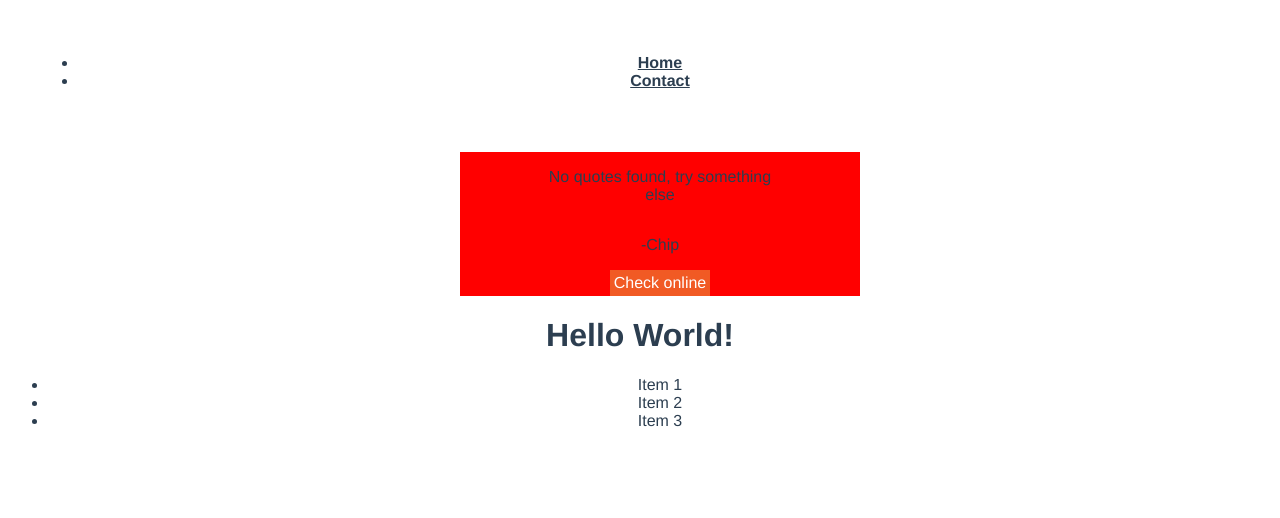
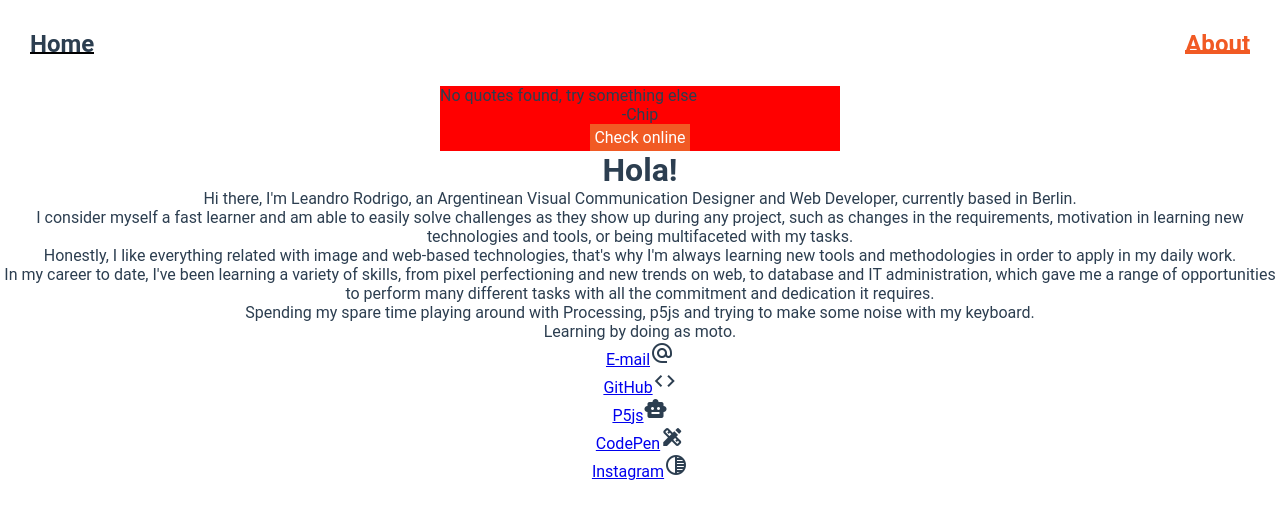
Before and after one commit to learodrigo/chuck-norris-jokes, a Vue app: page /about in a window 1280 px wide. Shown: the top 518 px of the page. Built offline with nearby package versions, Linux system fonts and the light colour scheme; no server answers.

Commit message:
Router and styling

```diff
--- a/public/index.html
+++ b/public/index.html
@@ -7,6 +7,42 @@
     <link href="https://assets.chucknorris.host/img/avatar/chuck-norris.png" rel="icon" type="image/x-icon">
     <title>Chuck Norris Jokes machine</title>
     <meta name="description" content="Chuck Norris Jokes random machine">
+    <link href="https://fonts.googleapis.com/icon?family=Material+Icons" rel="stylesheet">
+    <style>
+        * {
+            box-sizing: border-box;
+            font-family: 'Roboto', 'Helvetica', 'Arial', sans-serif;
+            margin: 0;
+            padding: 0;
+        }
+        ul {
+            list-style-type: none;
+        }
+        .material-icons {
+            font-family: 'Material Icons';
+            font-weight: normal;
+            font-style: normal;
+            font-size: 24px; /* Preferred icon size */
+            display: inline-block;
+            line-height: 1;
+            text-transform: none;
+            letter-spacing: normal;
+            word-wrap: normal;
+            white-space: nowrap;
+            direction: ltr;
+
+            /* Support for all WebKit browsers. */
+            -webkit-font-smoothing: antialiased;
+            /* Support for Safari and Chrome. */
+            text-rendering: optimizeLegibility;
+
+            /* Support for Firefox. */
+            -moz-osx-font-smoothing: grayscale;
+
+            /* Support for IE. */
+            font-feature-settings: 'liga';
+        }
+    </style>
   </head>
   <body>
     <noscript>
--- a/src/components/HelloWorld.vue
+++ /dev/null
@@ -1,58 +0,0 @@
-<template>
-  <div class="hello">
-    <h1>{{ msg }}</h1>
-    <p>
-      For a guide and recipes on how to configure / customize this project,<br>
-      check out the
-      <a href="https://cli.vuejs.org" target="_blank" rel="noopener">vue-cli documentation</a>.
-    </p>
-    <h3>Installed CLI Plugins</h3>
-    <ul>
-      <li><a href="https://github.com/vuejs/vue-cli/tree/dev/packages/%40vue/cli-plugin-babel" target="_blank" rel="noopener">babel</a></li>
-      <li><a href="https://github.com/vuejs/vue-cli/tree/dev/packages/%40vue/cli-plugin-router" target="_blank" rel="noopener">router</a></li>
-    </ul>
-    <h3>Essential Links</h3>
-    <ul>
-      <li><a href="https://vuejs.org" target="_blank" rel="noopener">Core Docs</a></li>
-      <li><a href="https://forum.vuejs.org" target="_blank" rel="noopener">Forum</a></li>
-      <li><a href="https://chat.vuejs.org" target="_blank" rel="noopener">Community Chat</a></li>
-      <li><a href="https://twitter.com/vuejs" target="_blank" rel="noopener">Twitter</a></li>
-      <li><a href="https://news.vuejs.org" target="_blank" rel="noopener">News</a></li>
-    </ul>
-    <h3>Ecosystem</h3>
-    <ul>
-      <li><a href="https://router.vuejs.org" target="_blank" rel="noopener">vue-router</a></li>
-      <li><a href="https://vuex.vuejs.org" target="_blank" rel="noopener">vuex</a></li>
-      <li><a href="https://github.com/vuejs/vue-devtools#vue-devtools" target="_blank" rel="noopener">vue-devtools</a></li>
-      <li><a href="https://vue-loader.vuejs.org" target="_blank" rel="noopener">vue-loader</a></li>
-      <li><a href="https://github.com/vuejs/awesome-vue" target="_blank" rel="noopener">awesome-vue</a></li>
-    </ul>
-  </div>
-</template>
-
-<script>
-export default {
-  name: 'HelloWorld',
-  props: {
-    msg: String
-  }
-}
-</script>
-
-<!-- Add "scoped" attribute to limit CSS to this component only -->
-<style scoped>
-h3 {
-  margin: 40px 0 0;
-}
-ul {
-  list-style-type: none;
-  padding: 0;
-}
-li {
-  display: inline-block;
-  margin: 0 10px;
-}
-a {
-  color: #42b983;
-}
-</style>
--- a/src/components/Info.vue
+++ b/src/components/Info.vue
@@ -1,15 +1,55 @@
 <template>
-    <ul>
-        <li>Item 1</li>
-        <li>Item 2</li>
-        <li>Item 3</li>
-    </ul>
+    <div class="container">
+        <div class="info_text">
+            <p>
+                Hi there, I'm <span>Leandro Rodrigo</span>, an Argentinean Visual Communication Designer and Web Developer, currently based in Berlin.
+            </p>
+            <p>
+                I consider myself a fast learner and am able to easily solve challenges as they show up during any project, such as changes in the requirements, motivation in learning new technologies and tools, or being multifaceted with my tasks.
+            </p>
+            <p>
+                Honestly, I like everything related with image and web-based technologies, that's why I'm always learning new tools and methodologies in order to apply in my daily work.
+            </p>
+            <p>
+                In my career to date, I've been learning a variety of skills, from pixel perfectioning and new trends on web, to database and IT administration, which gave me a range of opportunities to perform many different tasks with all the commitment and dedication it requires.
+            </p>
+            <p>
+                Spending my spare time playing around with Processing, p5js and trying to make some noise with my keyboard.
+            </p>
+            <p>
+                Learning by doing as moto.
+            </p>
+        </div>
+
+        <ul class="social-media">
+            <li
+                v-for="item in socialMedia"
+                :key="item.id"
+                class="social-media__list"
+            >
+                    <a :href="item.link" target="_blank">{{ item.type }}</a>
+                <span class="material-icons">{{ item.icon }}</span>
+            </li>
+        </ul>
+    </div>
 </template>
 
 <script>
-export default {
-    name: 'Info'
-}
+    export default {
+        name: 'Info',
+
+        data: () => {
+            return {
+                socialMedia: [
+                    { id: 1, type: 'E-mail', link: 'leandrorodrigobs@gmail.com', icon: 'alternate_email' },
+                    { id: 2, type: 'GitHub', link: 'https://github.com/learodrigo', icon: 'code' },
+                    { id: 3, type: 'P5js', link: 'https://editor.p5js.org/learodrigo/sketches', icon: 'smart_toy' },
+                    { id: 4, type: 'CodePen', link: 'https://codepen.io/learodrigo/', icon: 'design_services' },
+                    { id: 5, type: 'Instagram', link: 'https://instagram.com/lea.rodrigo.sketch/', icon: 'tonality' },
+                ]
+            }
+        }
+    }
 </script>
 
 <style scoped>
--- a/src/components/JokeHolder.vue
+++ b/src/components/JokeHolder.vue
@@ -19,7 +19,8 @@
 
         data: () => {
             return {
-                cardJoke: {}
+                cardJoke: {},
+                changingQoutes: null
             }
         },
 
@@ -32,15 +33,20 @@
                     console.error(e)
                 })
             },
+
+            handleAsync () {
+                try {
+                    this.newRandomJoke()
+                }
+                catch (e) {
+                    console.error(e)
+                }
+            }
         },
 
         mounted () {
-            try {
-                this.newRandomJoke()
-            }
-            catch (e) {
-                console.error(e)
-            }
+            this.handleAsync()
+            this.changingQoutes = setInterval(this.handleAsync(), 30000)
         },
     }
 </script>
--- a/src/components/ListContainer.vue
+++ b/src/components/ListContainer.vue
@@ -15,8 +15,8 @@
 </template>
 
 <script>
-    import Dropdown from './Dropdown'
-    import ItemsList from './ItemsList'
+    import Dropdown from './Filter/Dropdown'
+    import ItemsList from './Filter/ItemsList'
     import Joke from './Joke'
 
     export default {
--- a/src/components/NavBar.vue
+++ b/src/components/NavBar.vue
@@ -2,10 +2,10 @@
     <nav class="navbar">
         <ul>
             <li>
-                <router-link to="/">Home</router-link>
+                <router-link class="links" :to="{ name: 'Home' }">Home</router-link>
             </li>
             <li>
-                <router-link to="/contact">Contact</router-link>
+                <router-link class="links" :to="{ name: 'About' }">About</router-link>
             </li>
         </ul>
     </nav>
@@ -18,5 +18,26 @@
 </script>
 
 <style lang="scss">
-
+.navbar > ul {
+    display: flex;
+    justify-content: space-between;
+}
+.links.router-link-exact-active {
+    border-bottom: 4px solid #F15A24;
+    color: #F15A24 !important;
+    font-weight: bold;
+}
+.links {
+    border-bottom: 2px solid black;
+    color: black;
+    display: inline-block;
+    font-size: 24px;
+    font-weight: normal;
+    height: 24px;
+    text-decoration: none;
+}
+.links:hover {
+    border: none;
+    text-decoration: line-through;
+}
 </style>
--- a/src/views/About.vue
+++ b/src/views/About.vue
@@ -1,7 +1,7 @@
 <template>
   <div class="about">
         <joke-holder></joke-holder>
-        <h1>Hello World!</h1>
+        <h1>Hola!</h1>
         <info></info>
     </div>
 </template>
```
Also changed, not shown: src/components/Filter/Dropdown.vue (renamed from src/components/Dropdown.vue), src/components/Filter/ItemsList.vue (renamed from src/components/ItemsList.vue), src/components/Filter/Search.vue (renamed from src/components/Search.vue).
